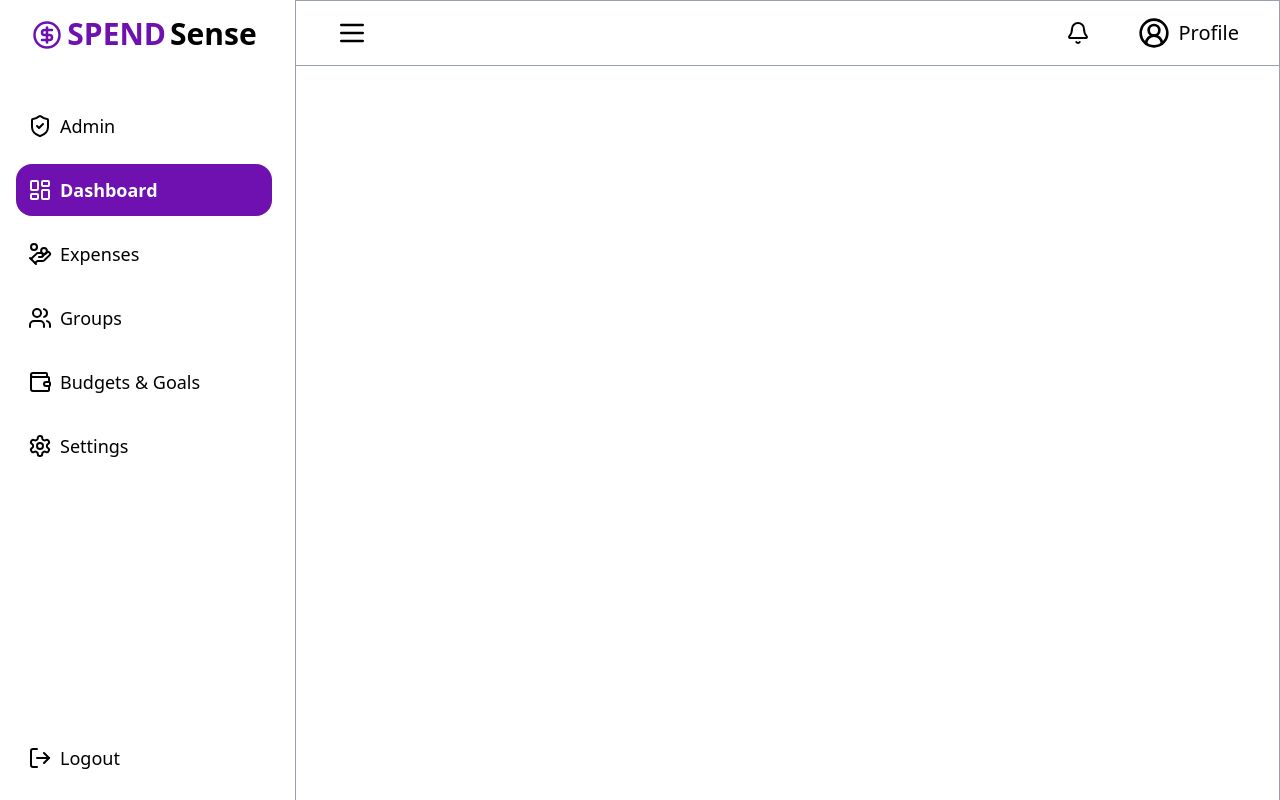
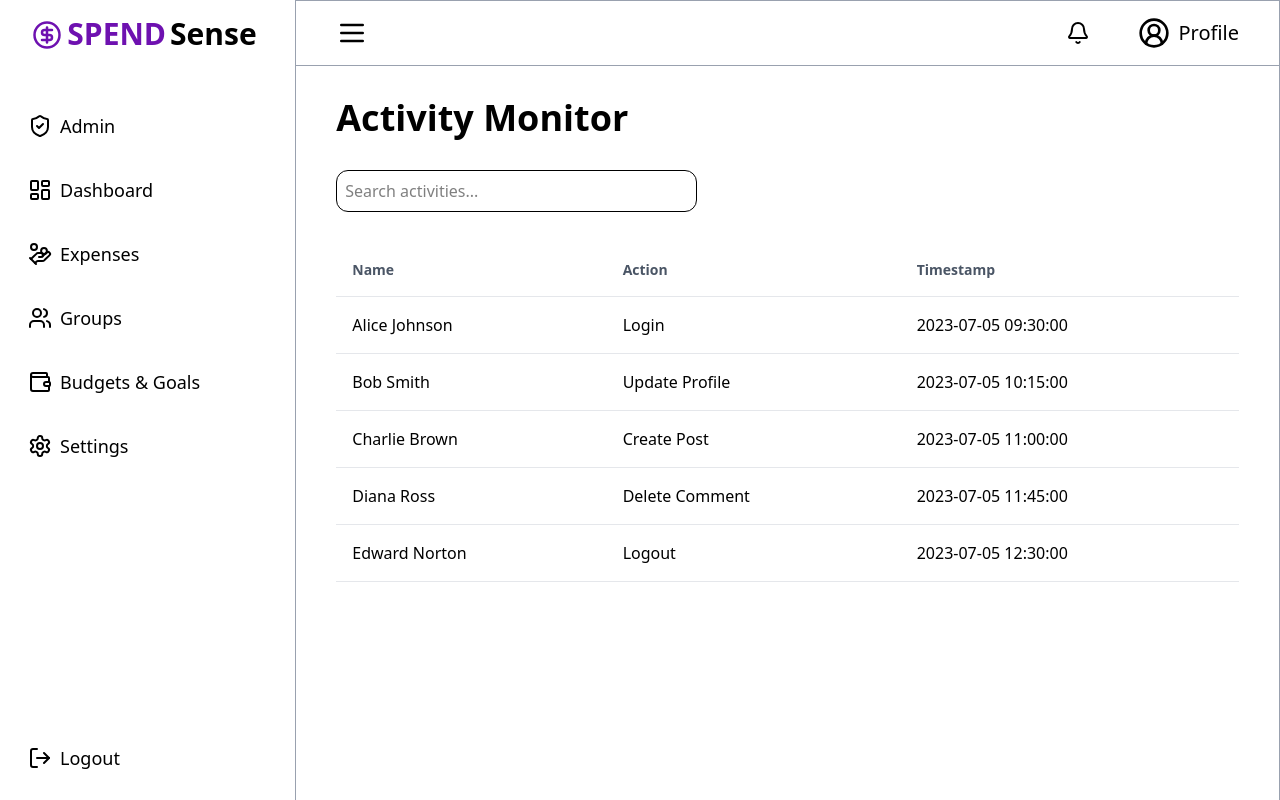
Before and after one commit to madhav2606/Expense-Tracker-Opensoft, a React (Vite) app in the folder frontend/: page /admin/activity in a window 1280 px wide. Before the commit this address led to /. Shown: the top 800 px of the page. Built offline with nearby package versions, Linux system fonts and the light colour scheme.

Commit message:
Activity Monitor

```diff
--- /dev/null
+++ b/frontend/src/components/Admin/ActivityMonitor.jsx
@@ -0,0 +1,62 @@
+import { MoreHorizontal } from 'lucide-react'
+import React, { useState, useEffect, useRef } from 'react'
+
+const activities = [
+    { id: 1, user: "Alice Johnson", action: "Login", timestamp: "2023-07-05 09:30:00" },
+    { id: 2, user: "Bob Smith", action: "Update Profile", timestamp: "2023-07-05 10:15:00" },
+    { id: 3, user: "Charlie Brown", action: "Create Post", timestamp: "2023-07-05 11:00:00" },
+    { id: 4, user: "Diana Ross", action: "Delete Comment", timestamp: "2023-07-05 11:45:00" },
+    { id: 5, user: "Edward Norton", action: "Logout", timestamp: "2023-07-05 12:30:00" },
+]
+
+const ActivityMonitor = () => {
+    const [searchQuery, setSearchQuery] = useState('');
+    const [filteredUsers, setFilteredUsers] = useState(activities);
+
+    useEffect(() => {
+        setFilteredUsers(
+            activities.filter((user) =>
+                user.action.toLowerCase().includes(searchQuery.toLowerCase())
+            )
+        );
+    }, [searchQuery]);
+
+    return (
+        <div className='flex flex-col gap-8 mx-10'>
+            <h1 className='text-4xl mt-8 font-bold'>Activity Monitor</h1>
+            <div className='flex items-center space-x-5'>
+                <input type="text"
+                    placeholder='Search activities...'
+                    value={searchQuery}
+                    onChange={(e) => setSearchQuery(e.target.value)}
+                    className='p-2 rounded-xl border w-2/5'
+                />
+                {/* <button className='px-4 p-2 text-white bg-purple-800 rounded-xl hover:cursor-pointer'>Search</button> */}
+            </div>
+            <table className="min-w-full border-collapse">
+                <thead>
+                    <tr className="text-left">
+                        <th className="p-4 border-b border-gray-200 text-sm text-gray-600 col-span-2">Name</th>
+                        <th className="p-4 border-b border-gray-200 text-sm text-gray-600">Action</th>
+                        <th className="p-4 border-b border-gray-200 text-sm text-gray-600">Timestamp</th>
+                    </tr>
+                </thead>
+                <tbody>
+                    {filteredUsers.length > 0 ? (filteredUsers?.map((item, index) => (
+                        <tr key={index} className="relative hover:bg-gray-50">
+                            <td className="p-4 border-b border-gray-200">{item.user}</td>
+                            <td className="p-4 border-b border-gray-200">{item.action}</td>
+                            <td className="p-4 border-b border-gray-200">{item.timestamp}</td>
+                        </tr>
+                    ))) : (
+                        <tr>
+                            <td>No users found</td>
+                        </tr>
+                    )}
+                </tbody>
+            </table>
+        </div>
+    )
+}
+
+export default ActivityMonitor
--- a/frontend/src/components/AppLayout/App.jsx
+++ b/frontend/src/components/AppLayout/App.jsx
@@ -10,6 +10,7 @@ import ExpenseList from "../Dashboard/ExpenseList"
 import SignUpPage from "../Authentication/SignUpPage"
 import SignInPage from "../Authentication/SignInPage"
 import UserManage from "../Admin/UserManage"
+import ActivityMonitor from "../Admin/ActivityMonitor"
 
 function App() {
   return (
@@ -19,6 +20,7 @@ function App() {
 
           <Route path="/admin" element={<AdminDash />} />
           <Route path="/admin/users" element={<UserManage />} />
+          <Route path="/admin/activity" element={<ActivityMonitor />} />
 
           <Route path="/budget" element={<BudgetGoals />} />
           <Route path="/groups" element={<GroupBill />} />
--- a/frontend/src/components/AppLayout/Navbar.jsx
+++ b/frontend/src/components/AppLayout/Navbar.jsx
@@ -18,7 +18,6 @@ const Navbar = ({ isOpen, toggleSidebar }) => {
             <div className='flex gap-10'>
             <Bell className='hover:cursor-pointer hover:bg-gray-200 p-2 w-10 h-10 rounded-full' />
             <div className='flex items-center gap-2 text-xl hover:cursor-pointer'>
-
                 <CircleUserRound className='w-8 h-8' />Profile
             </div>
             </div>
--- a/frontend/src/components/AppLayout/Sidebar.jsx
+++ b/frontend/src/components/AppLayout/Sidebar.jsx
@@ -12,7 +12,7 @@ import {
 import { Link } from 'react-router-dom';
 
 const Sidebar = () => {
-  const [selected, setSelected] = useState('Dashboard');
+  const [selected, setSelected] = useState('Admin');
   const [adminOpen, setAdminOpen] = useState(false);
 
   const menuItems = [
```
